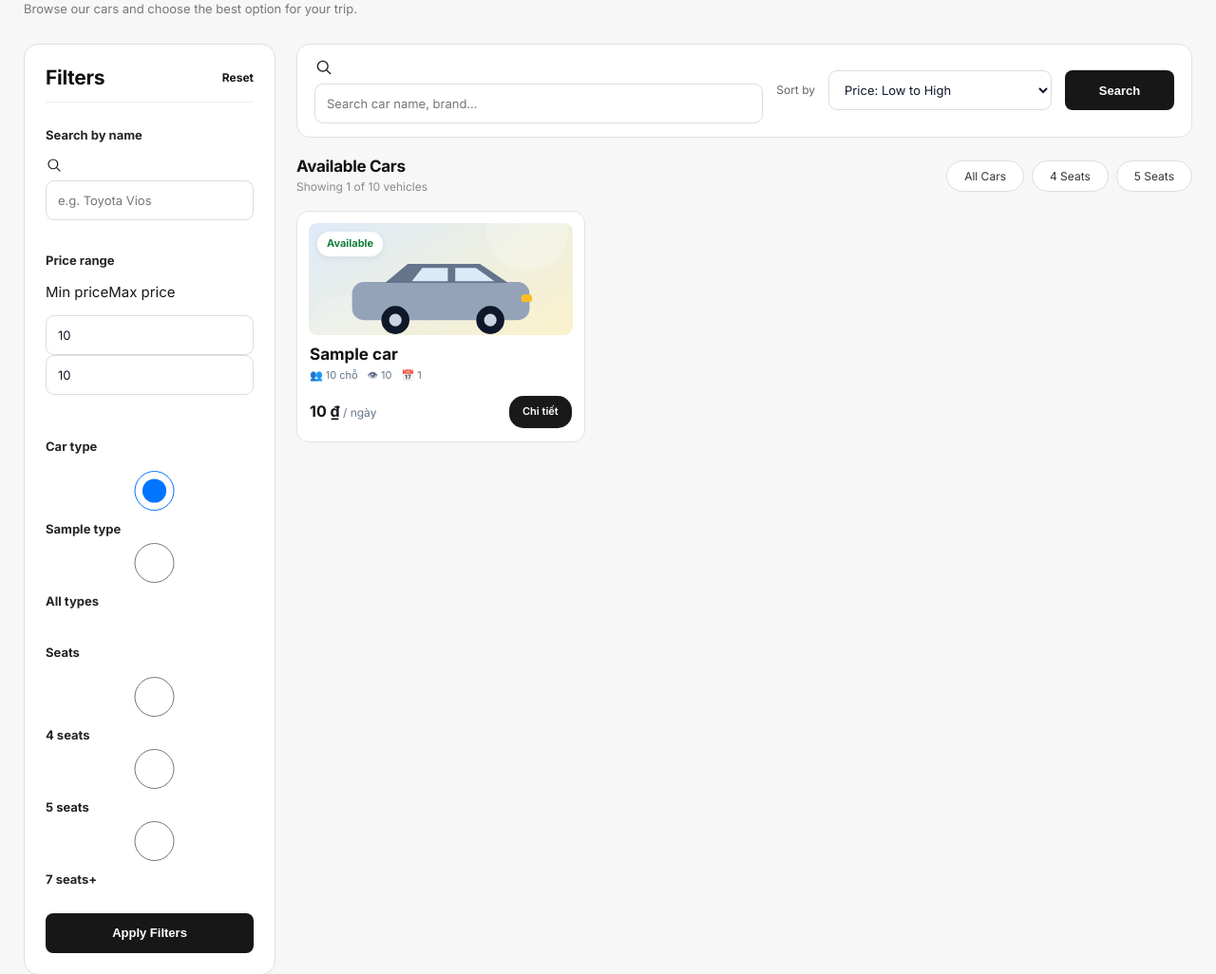
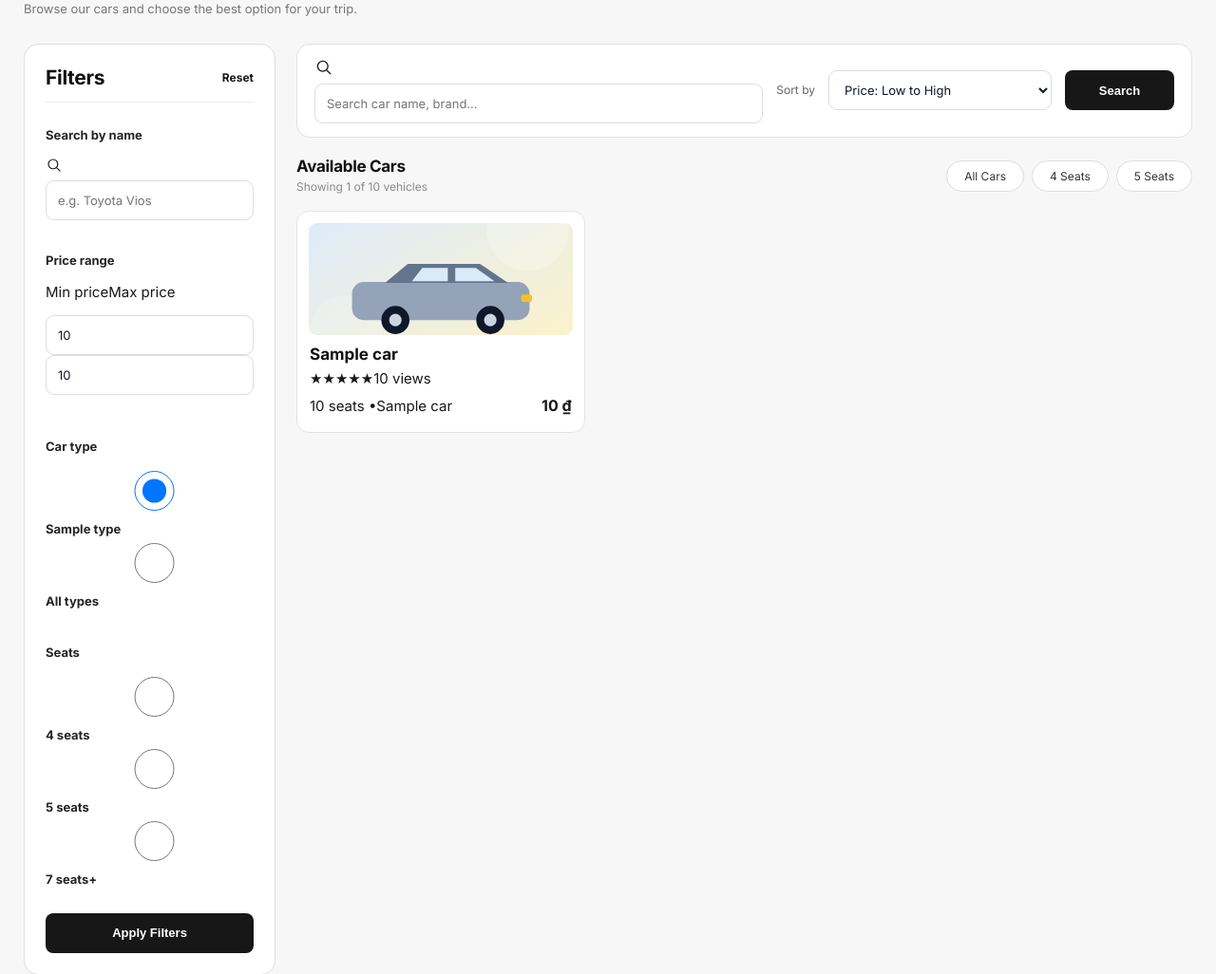
Before and after one commit to tloc2410/Project-CNPM, a Flask app: template SourceCode/presentation/templates/cars.html in a window 1280 px wide. Shown: the part 404-1430 px from the top of the page at 95% size. Run offline with Flask 3, Linux system fonts and the light colour scheme; the template is opened without the code that fills it: most values are stand-ins (such as "Sample title", 1, 10 or a date in 2020).

Commit message:
style(figma): match clean Figma cards in 3-column car grid

```diff
--- a/SourceCode/presentation/templates/_car_card.html
+++ b/SourceCode/presentation/templates/_car_card.html
@@ -1,23 +1,16 @@
 <article class="car-card">
   <a class="car-card-image" href="{{ url_for('car_detail', car_id=car.carID) }}">
-        <img src="{{ car_image(car) }}" alt="{{ car.name }}"
-             onerror="this.onerror=null;this.src='{{ url_for('static', filename='images/cars/car-placeholder.svg') }}'">
-        <span class="status-badge status-{{ car.status }}">{{ status_label(car.status) }}</span>
+    <img src="{{ car_image(car) }}" alt="{{ car.name }}" data-fallback="{{ url_for('static', filename='images/cars/car-placeholder.svg') }}" onerror="this.onerror=null;this.src=this.dataset.fallback">
   </a>
   <div class="car-card-body">
-        <p class="car-type">{{ car.typeName or 'Chưa phân loại' }}</p>
     <h3 class="car-name"><a href="{{ url_for('car_detail', car_id=car.carID) }}">{{ car.name }}</a></h3>
-        <p class="car-code">Mã xe: {{ car.code }}</p>
-        <div class="car-specs">
-            <span title="Số chỗ">👥 {{ car.numberOfSeats or '—' }} chỗ</span>
-            <span title="Lượt xem">👁 {{ car.numberOfViews or 0 }}</span>
-            <span title="Lượt thuê">📅 {{ car.rentalCount or 0 }}</span>
+    <div class="g12-card-review"><span class="g12-card-stars" aria-hidden="true">★★★★★</span><span>{{ car.numberOfViews or 0 }} views</span></div>
+    <div class="car-card-footer">
+      <div class="g12-card-details">
+        <span>{{ car.numberOfSeats or '—' }} seats</span>
+        <span>•</span><span>{{ car.typeName or 'Vehicle' }}</span>
       </div>
-        <div class="car-card-footer">
-            <div class="car-price">
-                <strong>{{ format_price(car.pricePerDay) }}</strong><span> / ngày</span>
-            </div>
-            <a class="btn btn-primary btn-small" href="{{ url_for('car_detail', car_id=car.carID) }}">Chi tiết</a>
+      <div class="car-price"><strong>{{ format_price(car.pricePerDay) }}</strong></div>
     </div>
   </div>
 </article>
```
Lines whose indentation alone changed are shown as unchanged.
